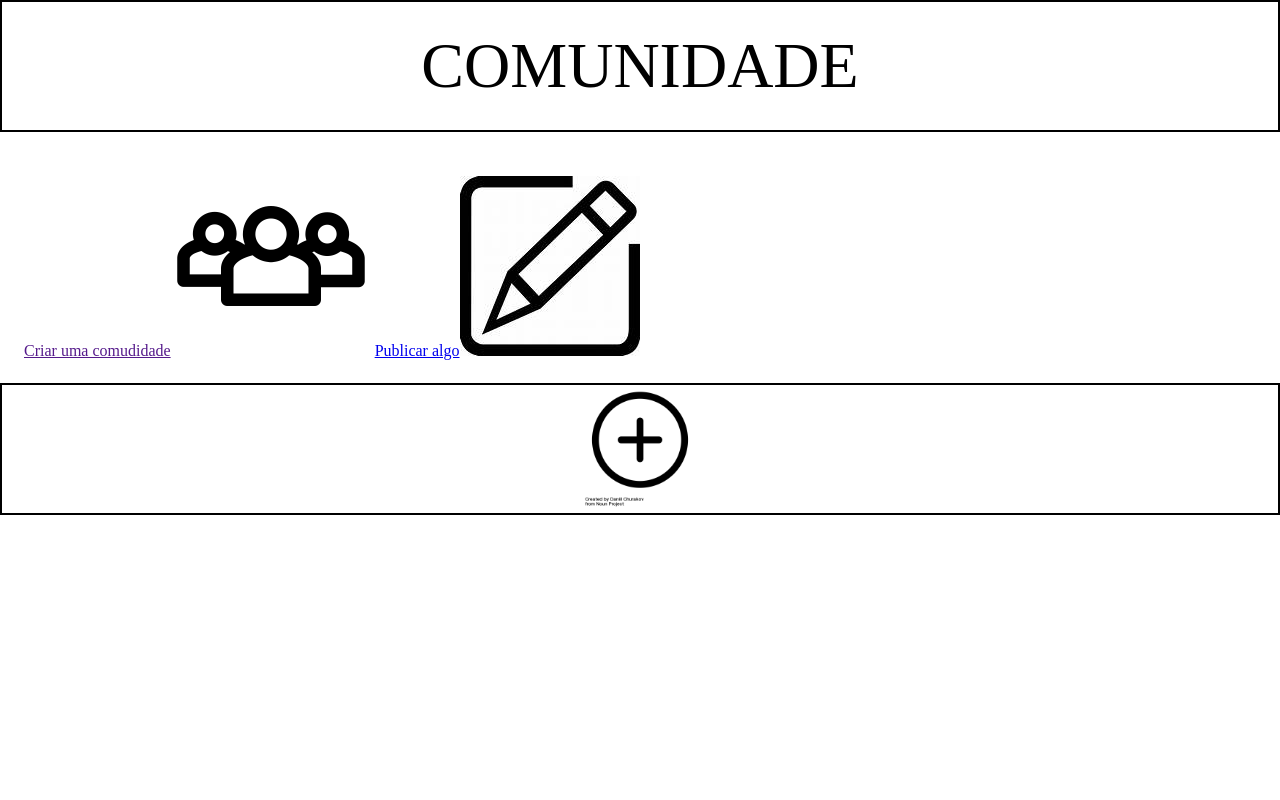
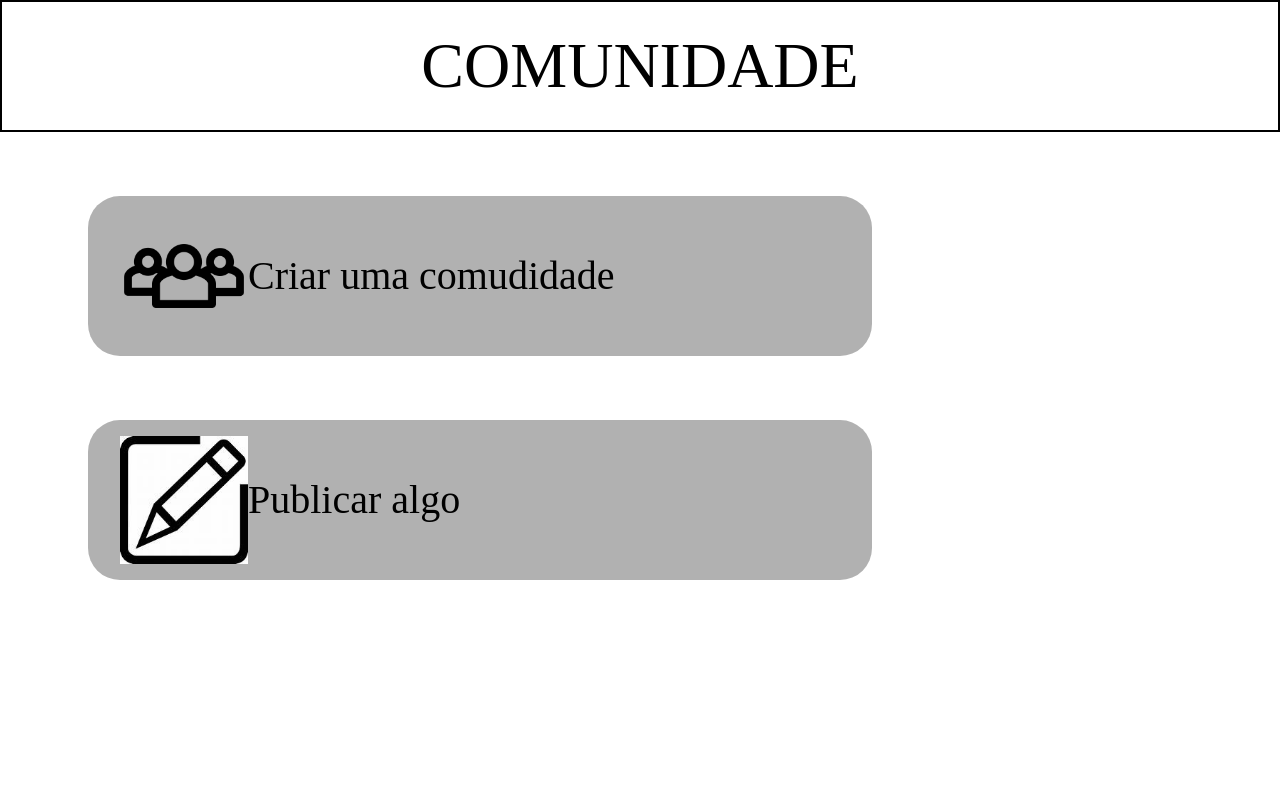
Before and after one commit to EnzoSilva14/Co-design_de_aplicativos, a plain HTML site: page comunidade4.html in a window 1280 px wide. Shown: the top 800 px of the page. Drawn offline with Linux system fonts and the light colour scheme.

Commit message:
comunidade

```diff
--- a/comunidade4.html
+++ b/comunidade4.html
@@ -15,10 +15,10 @@
     </header>
     <main>
 
-        <a href="">Criar uma comudidade<img src="img\iconcomunidade.png" alt="comunidade"></a>
-        <a href="comunidade4.html">Publicar algo<img src="img\Publicar.jpg" alt="Publicar"></a>
+        <a class="botao3 textolimpo" href=""><img class="img1" src="img\iconcomunidade.png" alt="comunidade">Criar uma comudidade</a>
+        <a class="botao3 textolimpo" href=""><img class="img1" src="img\Publicar.jpg" alt="Publicar">Publicar algo</a>
     </main>
-    <footer>
+    <footer class="margem4">
         <a href="comunidade4.html"><img class="img1" src="img/maiscomunidade.png"></a>
     </footer>
 </body>
--- a/css/comunidade.css
+++ b/css/comunidade.css
@@ -165,3 +165,11 @@ main{
 .textolimpo{
     text-decoration: none;
 }
+
+.margem3{
+    margin-top: 15rem;
+}
+
+.margem4{
+    margin-top: 62rem;
+}
```
Also changed, not shown: comunidade3.html (+1 -1 lines).
